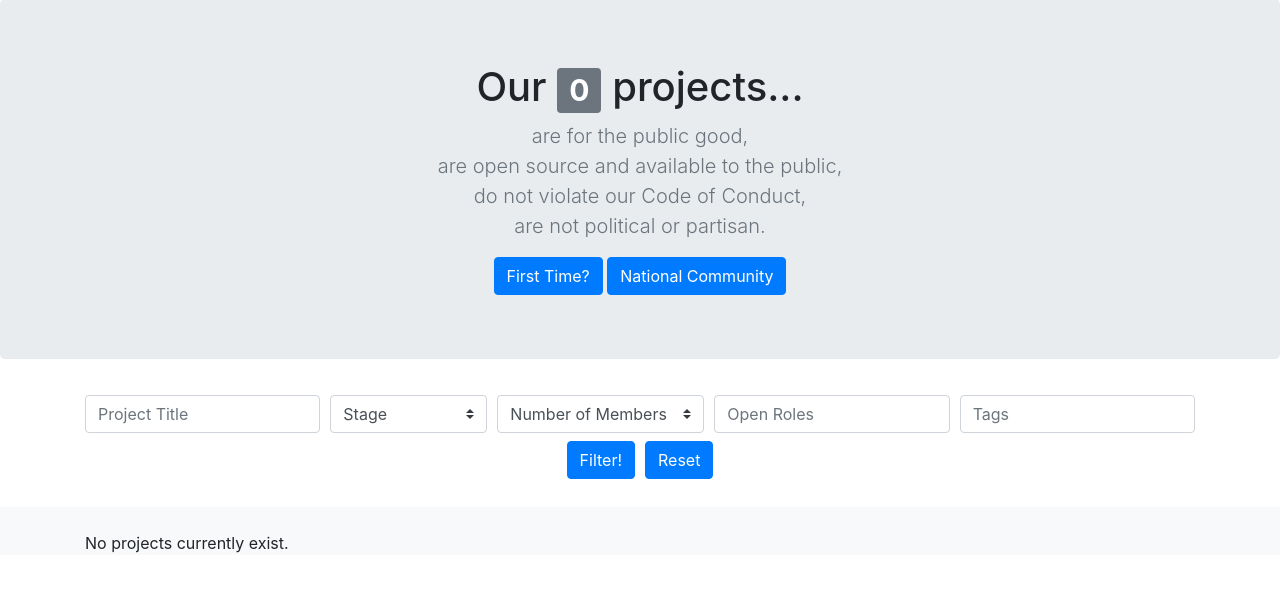
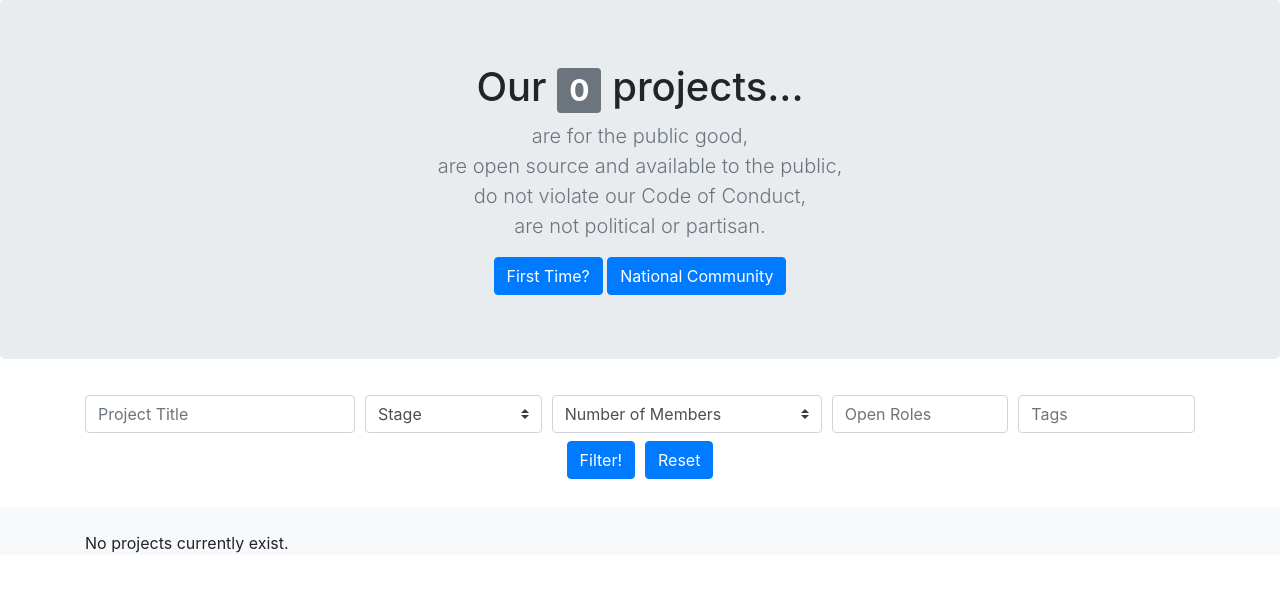
Before and after one commit to CodeForPhilly/laddr-python, a Django app: page /projects/ in a window 1280 px wide. Shown: the part 57-649 px from the top of the page. Run offline with Django 3.2, Linux system fonts and the light colour scheme; data that the repository does not hold is empty; some libraries are stand-ins or nearby versions.

Commit message:
added better project form filter

```diff
--- a/project/templates/project/index.html
+++ b/project/templates/project/index.html
@@ -18,10 +18,10 @@
     <div class="container">
         <form method="GET" action="/projects/">
             <div class="form-row">
-                    <div class="col my-1">
+                <div class="form-group my-1 col-md-3">
                     <input name="title" type="text" class="form-control" placeholder="Project Title">
                 </div>
-                    <div class="col-auto my-1">
+                <div class="form-group my-1 col-md-2">
                     <label class="mr-sm-2 sr-only" for="inlineFormCustomSelect">Preference</label>
                     <select name="stage" class="custom-select mr-sm-2" id="inlineFormCustomSelect">
                         <option selected value="">Stage</option>
@@ -34,7 +34,7 @@
                         <option value="6">Hibernating</option>
                     </select>
                 </div>
-                    <div class="col-auto my-1">
+                <div class="form-group my-1 col-md-3">
                     <label class="mr-sm-2 sr-only" for="inlineFormCustomSelect">Preference</label>
                     <select name="members" class="custom-select mr-sm-2" id="inlineFormCustomSelect">
                         <option selected value="">Number of Members</option>
@@ -44,10 +44,10 @@
                         <option value="3">20+</option>
                     </select>
                 </div>
-                    <div class="col my-1">
+                <div class="form-group my-1 col-md-2">
                     <input name="roles" type="text" class="form-control" placeholder="Open Roles">
                 </div>
-                    <div class="col my-1">
+                <div class="form-group my-1 col-md-2">
                     <input name="tags" type="text" class="form-control" placeholder="Tags">
                 </div>
             </div>
```
Lines whose indentation alone changed are shown as unchanged.
